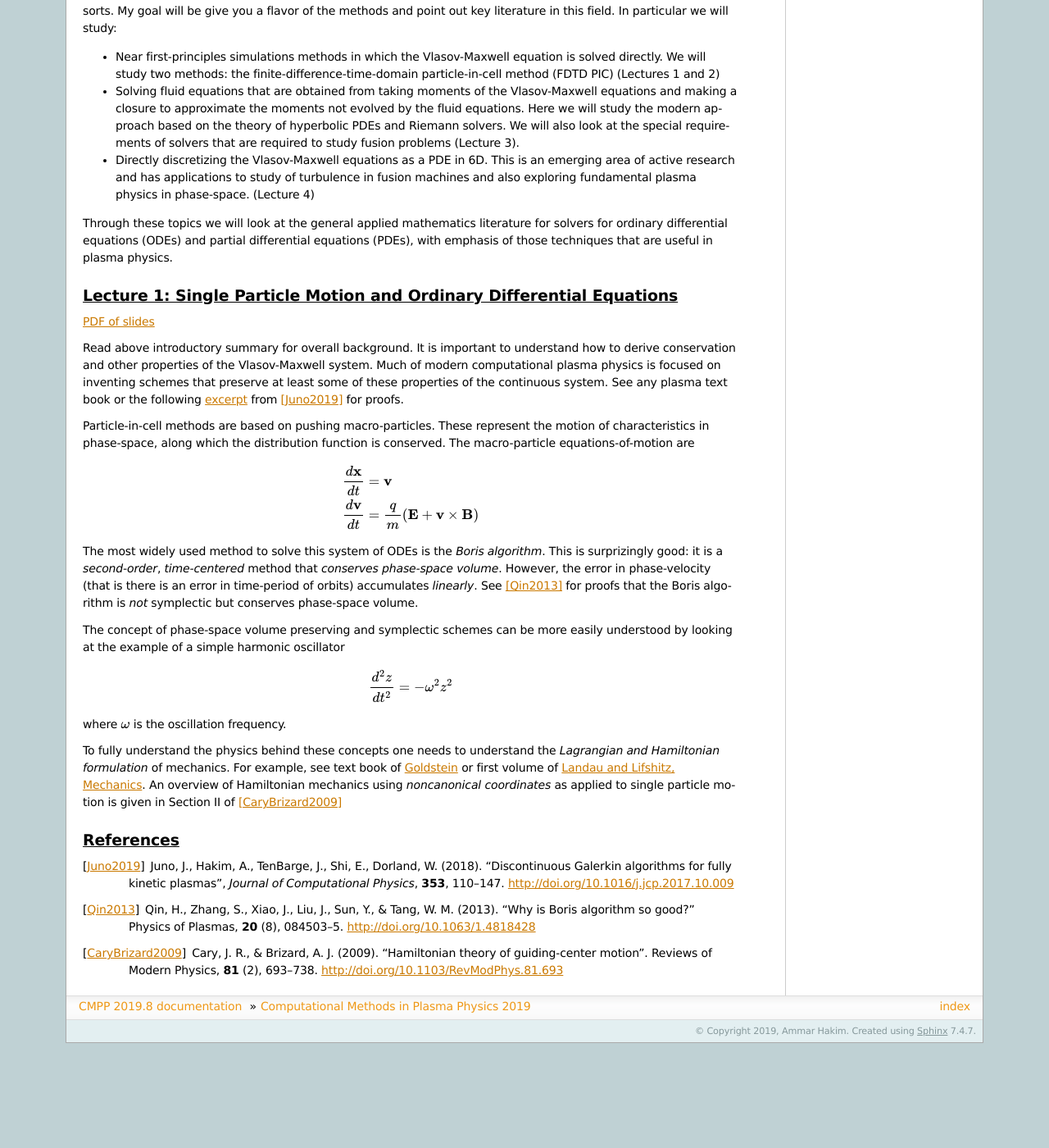
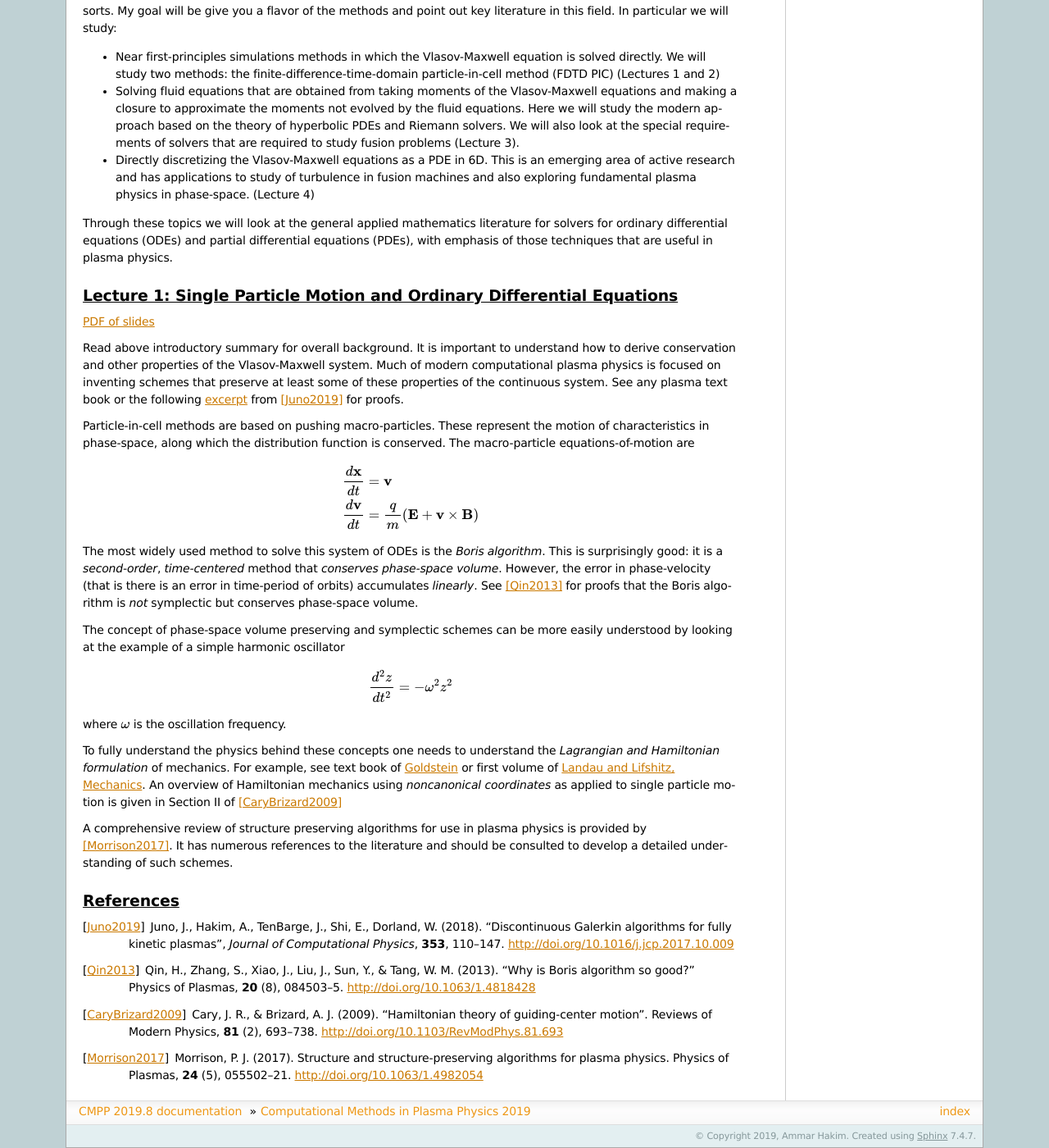
Before and after one commit to ammarhakim/summer-school-cmpp, a Sphinx documentation site: the page built from source/index.rst, in a window 1280 px wide and 1400 px high, scrolled down 979 px. Shown: the whole window at 82% size. Built offline with Sphinx 7.4.7, drawn with Linux system fonts in a browser that asks for light colours; before the commit the page ends 2251 px from its top, so only the background shows below that.

Commit message:
More work

```diff
--- a/source/index.rst
+++ b/source/index.rst
@@ -113,7 +113,7 @@ equations-of-motion are
    \frac{d\mathbf{v}}{dt} &= \frac{q}{m}(\mathbf{E} + \mathbf{v}\times\mathbf{B})
 
 The most widely used method to solve this system of ODEs is the *Boris
-algorithm*. This is surprizingly good: it is a *second-order*,
+algorithm*. This is surprisingly good: it is a *second-order*,
 *time-centered* method that *conserves phase-space volume*. However,
 the error in phase-velocity (that is there is an error in time-period
 of orbits) accumulates *linearly*. See [Qin2013]_ for proofs that the
@@ -138,6 +138,11 @@ or first volume of `Landau and Lifshitz, Mechanics
 Hamiltonian mechanics using *noncanonical coordinates* as applied to
 single particle motion is given in Section II of [CaryBrizard2009]_
 
+A comprehensive review of structure preserving algorithms for use in
+plasma physics is provided by [Morrison2017]_. It has numerous
+references to the literature and should be consulted to develop a
+detailed understanding of such schemes.
+
 References
 ----------
 
@@ -154,3 +159,7 @@ References
    Brizard, A. J. (2009). "Hamiltonian theory of guiding-center
    motion". Reviews of Modern Physics, **81** (2),
    693–738. http://doi.org/10.1103/RevModPhys.81.693
+
+.. [Morrison2017] Morrison, P. J. (2017). Structure and
+   structure-preserving algorithms for plasma physics. Physics of
+   Plasmas, **24** (5), 055502–21. http://doi.org/10.1063/1.4982054
```
Also changed, not shown: 2 other files.
